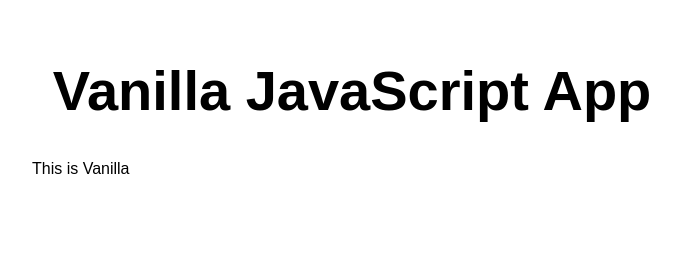
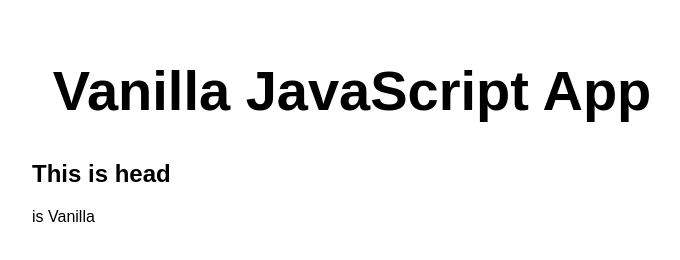
Before and after one commit to StevonixDev/TestStatic, a plain HTML site: page src/index.html in a window 1280 px wide. Shown: the whole page, without its empty margins (288-968 px from the left). Drawn offline with Linux system fonts and the light colour scheme.

Commit message:
Added Head 2

```diff
--- a/src/index.html
+++ b/src/index.html
@@ -11,7 +11,7 @@
 <body>
   <main>
     <h1>Vanilla JavaScript App</h1>
-    This is Vanilla
+    <h2>This is head</h2> is Vanilla
   </main>
 </body>
 
```
